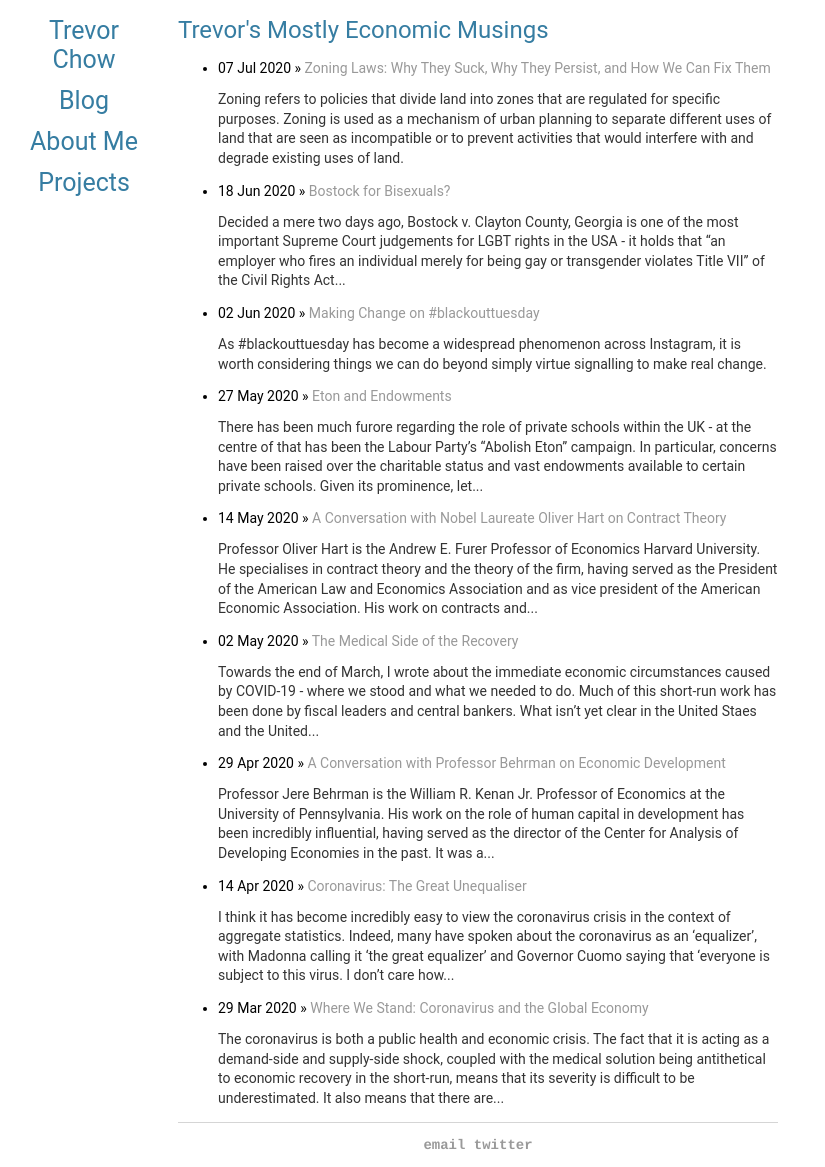
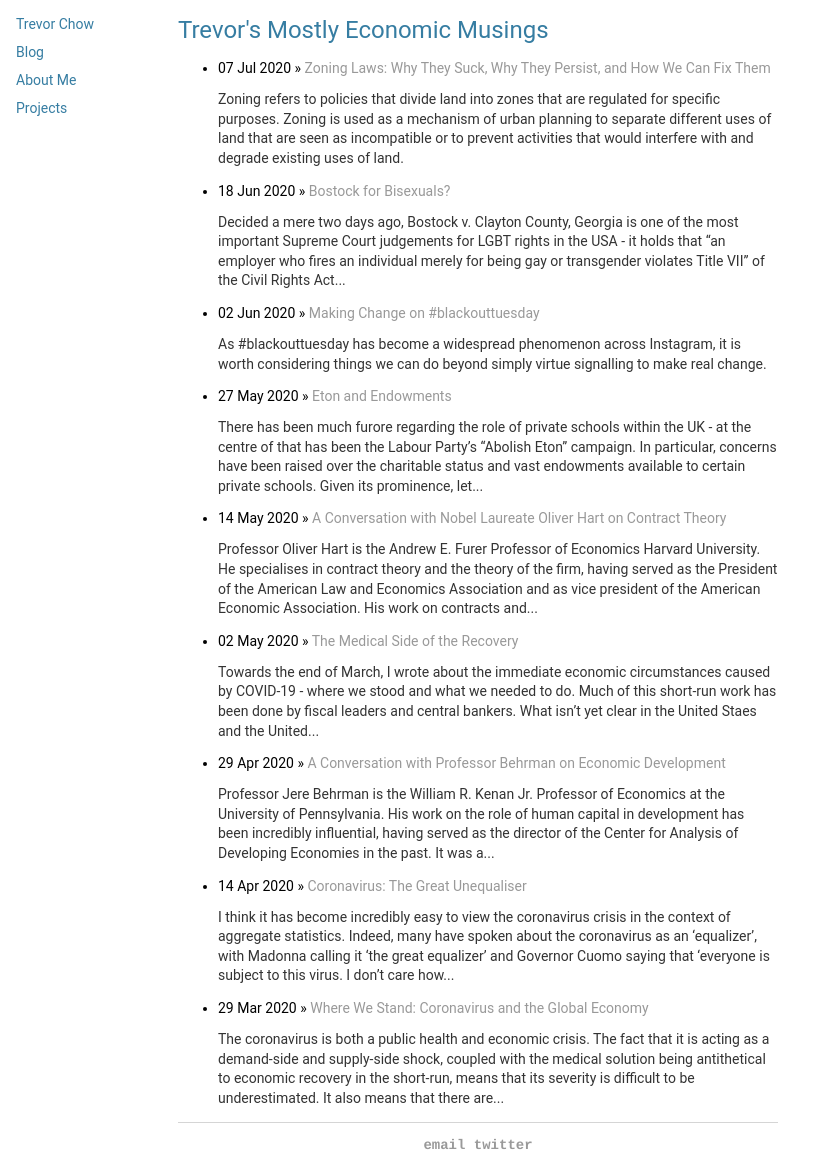
Before and after one commit to tmychow/tmychow.github.io, a Jekyll site: the page built from index.html, in a window 1280 px wide. Shown: the whole page, without its empty margins (0-825 px from the left). Built offline with Jekyll 4.4.1, drawn with Linux system fonts in a browser that asks for light colours.

Commit message:
Update main.css

```diff
--- a/css/main.css
+++ b/css/main.css
@@ -61,11 +61,11 @@ footer {
 .sidenav a {
   padding: 6px 8px 6px 16px;
   text-decoration: none;
-  font-size: 25px;
+  font-size: 14px;
   font-family: Roboto, Montserrat, Arial, monospace;
   color: #367DA2;
   display: block;
-  text-align: center;
+  text-align: left;
 }
 /* Style page content */
 .container {
```
